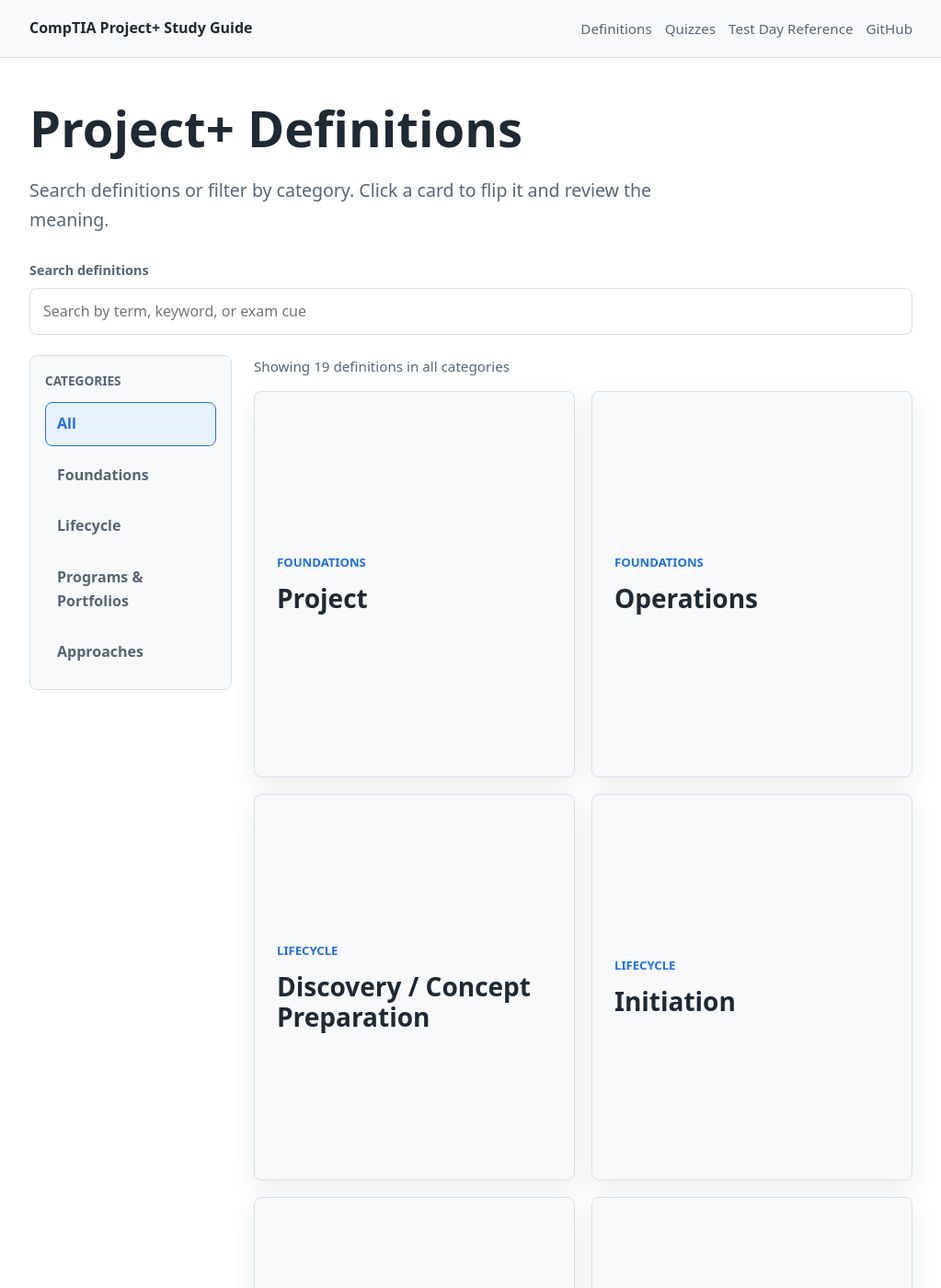
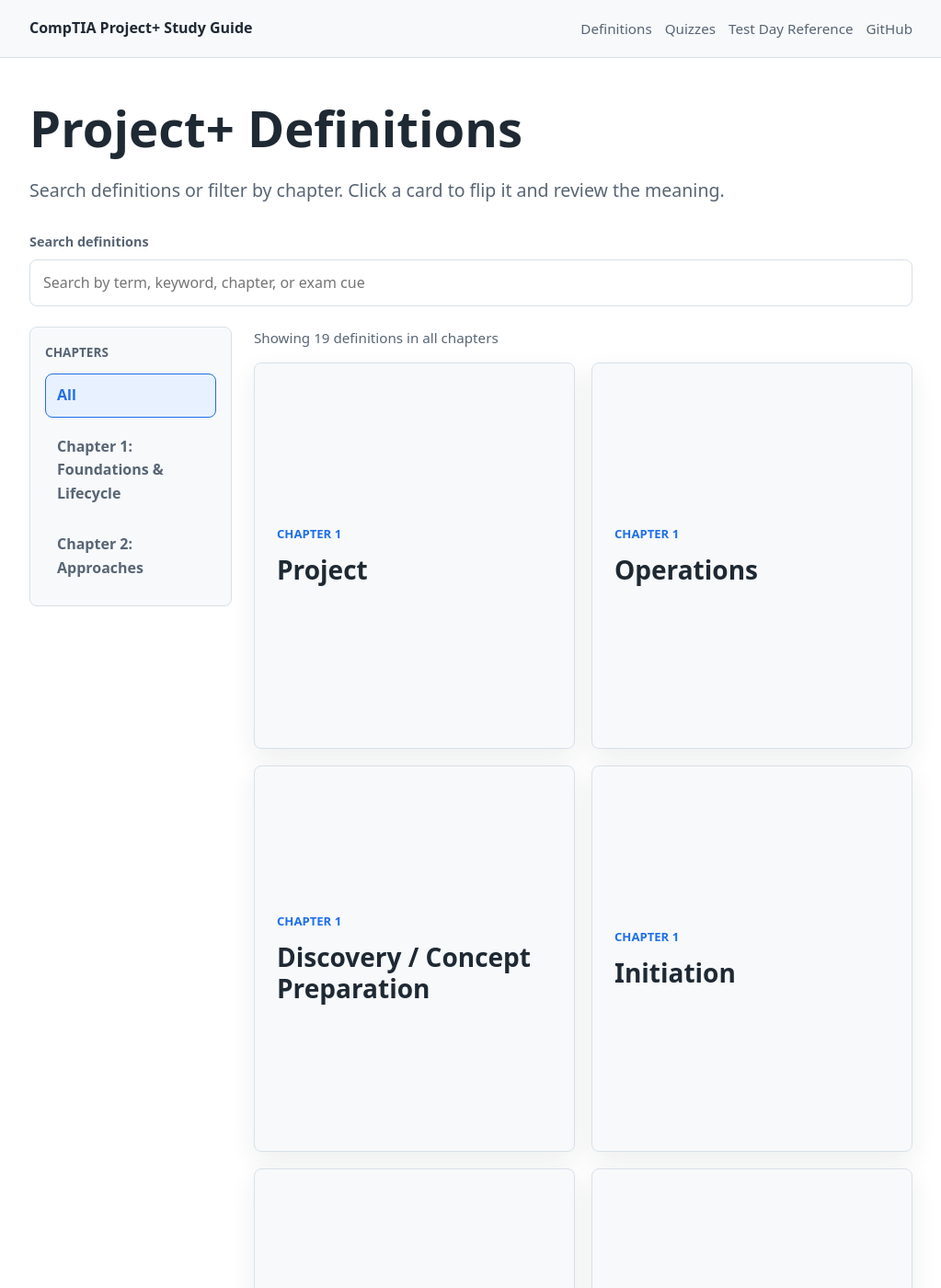
Before and after one commit to teganburns/project-plus-study-guide, a Jekyll site: the page built from Definitions.md, in a window 1280 px wide and 1400 px high. Shown: the whole window at 92% size, without its empty margins (128-1151 px from the left). Built offline with Jekyll 4.4.1, drawn with Linux system fonts in a browser that asks for light colours; some of the changed text lies outside the part shown.

Commit message:
Organize study guide by chapter

```diff
--- a/Definitions.md
+++ b/Definitions.md
@@ -6,21 +6,19 @@ permalink: /definitions/
 
 # Project+ Definitions
 
-<p class="lede">Search definitions or filter by category. Click a card to flip it and review the meaning.</p>
+<p class="lede">Search definitions or filter by chapter. Click a card to flip it and review the meaning.</p>
 
 <div class="definition-browser">
   <label class="definition-search-label" for="definition-search">Search definitions</label>
-  <input class="definition-search" id="definition-search" type="search" placeholder="Search by term, keyword, or exam cue" autocomplete="off" aria-controls="definition-card-grid">
+  <input class="definition-search" id="definition-search" type="search" placeholder="Search by term, keyword, chapter, or exam cue" autocomplete="off" aria-controls="definition-card-grid">
 
   <div class="definition-layout">
-    <aside class="definition-sidebar" aria-label="Definition categories">
-      <p class="definition-sidebar-title">Categories</p>
+    <aside class="definition-sidebar" aria-label="Definition chapters">
+      <p class="definition-sidebar-title">Chapters</p>
       <div class="definition-filter-list">
         <button class="definition-filter is-active" type="button" data-definition-category="all" aria-pressed="true">All</button>
-        <button class="definition-filter" type="button" data-definition-category="foundations" aria-pressed="false">Foundations</button>
-        <button class="definition-filter" type="button" data-definition-category="lifecycle" aria-pressed="false">Lifecycle</button>
-        <button class="definition-filter" type="button" data-definition-category="programs-portfolios" aria-pressed="false">Programs &amp; Portfolios</button>
-        <button class="definition-filter" type="button" data-definition-category="approaches" aria-pressed="false">Approaches</button>
+        <button class="definition-filter" type="button" data-definition-category="chapter-1" aria-pressed="false">Chapter 1: Foundations &amp; Lifecycle</button>
+        <button class="definition-filter" type="button" data-definition-category="chapter-2" aria-pressed="false">Chapter 2: Approaches</button>
       </div>
     </aside>
 
@@ -28,10 +26,10 @@ permalink: /definitions/
       <p class="definition-result-count" id="definition-result-count">Showing all definitions</p>
 
       <div class="definition-grid" id="definition-card-grid">
-        <article class="definition-card" data-category="foundations" data-search="project temporary unique product service result purpose start finish beginning end operations program portfolio" role="button" tabindex="0" aria-pressed="false">
+        <article class="definition-card" data-category="chapter-1" data-search="project temporary unique product service result purpose start finish beginning end operations program portfolio" role="button" tabindex="0" aria-pressed="false">
           <div class="definition-card-inner">
             <div class="definition-face definition-front">
-              <p class="definition-label">Foundations</p>
+              <p class="definition-label">Chapter 1</p>
               <h2>Project</h2>
             </div>
             <div class="definition-face definition-back">
@@ -47,10 +45,10 @@ permalink: /definitions/
           </div>
         </article>
 
-        <article class="definition-card" data-category="foundations" data-search="operations ongoing indefinite recurring business as usual day to day handover project transition" role="button" tabindex="0" aria-pressed="false">
+        <article class="definition-card" data-category="chapter-1" data-search="operations ongoing indefinite recurring business as usual day to day handover project transition" role="button" tabindex="0" aria-pressed="false">
           <div class="definition-card-inner">
             <div class="definition-face definition-front">
-              <p class="definition-label">Foundations</p>
+              <p class="definition-label">Chapter 1</p>
               <h2>Operations</h2>
             </div>
             <div class="definition-face definition-back">
@@ -65,10 +63,10 @@ permalink: /definitions/
           </div>
         </article>
 
-        <article class="definition-card" data-category="lifecycle" data-search="discovery concept preparation lifecycle business need opportunity before initiation approval" role="button" tabindex="0" aria-pressed="false">
+        <article class="definition-card" data-category="chapter-1" data-search="discovery concept preparation lifecycle business need opportunity before initiation approval" role="button" tabindex="0" aria-pressed="false">
           <div class="definition-card-inner">
             <div class="definition-face definition-front">
-              <p class="definition-label">Lifecycle</p>
+              <p class="definition-label">Chapter 1</p>
               <h2>Discovery / Concept Preparation</h2>
             </div>
             <div class="definition-face definition-back">
@@ -79,10 +77,10 @@ permalink: /definitions/
           </div>
         </article>
 
-        <article class="definition-card" data-category="lifecycle" data-search="initiation lifecycle authorize authorised charter formally start stakeholders objectives constraints" role="button" tabindex="0" aria-pressed="false">
+        <article class="definition-card" data-category="chapter-1" data-search="initiation lifecycle authorize authorised charter formally start stakeholders objectives constraints" role="button" tabindex="0" aria-pressed="false">
           <div class="definition-card-inner">
             <div class="definition-face definition-front">
-              <p class="definition-label">Lifecycle</p>
+              <p class="definition-label">Chapter 1</p>
               <h2>Initiation</h2>
             </div>
             <div class="definition-face definition-back">
@@ -97,10 +95,10 @@ permalink: /definitions/
           </div>
         </article>
 
-        <article class="definition-card" data-category="lifecycle" data-search="planning lifecycle scope schedule budget resources risks management approach plan" role="button" tabindex="0" aria-pressed="false">
+        <article class="definition-card" data-category="chapter-1" data-search="planning lifecycle scope schedule budget resources risks management approach plan" role="button" tabindex="0" aria-pressed="false">
           <div class="definition-card-inner">
             <div class="definition-face definition-front">
-              <p class="definition-label">Lifecycle</p>
+              <p class="definition-label">Chapter 1</p>
               <h2>Planning</h2>
             </div>
             <div class="definition-face definition-back">
@@ -111,10 +109,10 @@ permalink: /definitions/
           </div>
         </article>
 
-        <article class="definition-card" data-category="lifecycle" data-search="execution lifecycle perform work manage delivery deliverables team" role="button" tabindex="0" aria-pressed="false">
+        <article class="definition-card" data-category="chapter-1" data-search="execution lifecycle perform work manage delivery deliverables team" role="button" tabindex="0" aria-pressed="false">
           <div class="definition-card-inner">
             <div class="definition-face definition-front">
-              <p class="definition-label">Lifecycle</p>
+              <p class="definition-label">Chapter 1</p>
               <h2>Execution</h2>
             </div>
             <div class="definition-face definition-back">
@@ -125,10 +123,10 @@ permalink: /definitions/
           </div>
         </article>
 
-        <article class="definition-card" data-category="lifecycle" data-search="closing lifecycle acceptance final deliverables release resources archive records lessons learned" role="button" tabindex="0" aria-pressed="false">
+        <article class="definition-card" data-category="chapter-1" data-search="closing lifecycle acceptance final deliverables release resources archive records lessons learned" role="button" tabindex="0" aria-pressed="false">
           <div class="definition-card-inner">
             <div class="definition-face definition-front">
-              <p class="definition-label">Lifecycle</p>
+              <p class="definition-label">Chapter 1</p>
               <h2>Closing</h2>
             </div>
             <div class="definition-face definition-back">
@@ -142,10 +140,10 @@ permalink: /definitions/
           </div>
         </article>
 
-        <article class="definition-card" data-category="programs-portfolios" data-search="program related projects managed together shared outcomes dependencies resources benefits" role="button" tabindex="0" aria-pressed="false">
+        <article class="definition-card" data-category="chapter-1" data-search="program related projects managed together shared outcomes dependencies resources benefits" role="button" tabindex="0" aria-pressed="false">
           <div class="definition-card-inner">
             <div class="definition-face definition-front">
-              <p class="definition-label">Programs &amp; Portfolios</p>
+              <p class="definition-label">Chapter 1</p>
               <h2>Program</h2>
             </div>
             <div class="definition-face definition-back">
@@ -159,10 +157,10 @@ permalink: /definitions/
           </div>
         </article>
 
-        <article class="definition-card" data-category="programs-portfolios" data-search="program management interdependencies related projects dependencies coordinate benefits outcomes" role="button" tabindex="0" aria-pressed="false">
+        <article class="definition-card" data-category="chapter-1" data-search="program management interdependencies related projects dependencies coordinate benefits outcomes" role="button" tabindex="0" aria-pressed="false">
           <div class="definition-card-inner">
             <div class="definition-face definition-front">
-              <p class="definition-label">Programs &amp; Portfolios</p>
+              <p class="definition-label">Chapter 1</p>
               <h2>Program Management</h2>
             </div>
             <div class="definition-face definition-back">
@@ -176,10 +174,10 @@ permalink: /definitions/
           </div>
         </article>
 
-        <article class="definition-card" data-category="programs-portfolios" data-search="portfolio projects programs operations coordinated organizational objectives strategy strategic goals" role="button" tabindex="0" aria-pressed="false">
+        <article class="definition-card" data-category="chapter-1" data-search="portfolio projects programs operations coordinated organizational objectives strategy strategic goals" role="button" tabindex="0" aria-pressed="false">
           <div class="definition-card-inner">
             <div class="definition-face definition-front">
-              <p class="definition-label">Programs &amp; Portfolios</p>
+              <p class="definition-label">Chapter 1</p>
               <h2>Portfolio</h2>
             </div>
             <div class="definition-face definition-back">
@@ -193,10 +191,10 @@ permalink: /definitions/
           </div>
         </article>
 
-        <article class="definition-card" data-category="programs-portfolios" data-search="portfolio management selecting oversight prioritizing balancing governing strategic objectives value alignment" role="button" tabindex="0" aria-pressed="false">
+        <article class="definition-card" data-category="chapter-1" data-search="portfolio management selecting oversight prioritizing balancing governing strategic objectives value alignment" role="button" tabindex="0" aria-pressed="false">
           <div class="definition-card-inner">
             <div class="definition-face definition-front">
-              <p class="definition-label">Programs &amp; Portfolios</p>
+              <p class="definition-label">Chapter 1</p>
               <h2>Portfolio Management</h2>
             </div>
             <div class="definition-face definition-back">
@@ -210,10 +208,10 @@ permalink: /definitions/
           </div>
         </article>
 
-        <article class="definition-card" data-category="approaches" data-search="waterfall predictive sequential phased requirements design build test deploy traditional approach" role="button" tabindex="0" aria-pressed="false">
+        <article class="definition-card" data-category="chapter-2" data-search="waterfall predictive sequential phased requirements design build test deploy traditional approach" role="button" tabindex="0" aria-pressed="false">
           <div class="definition-card-inner">
             <div class="definition-face definition-front">
-              <p class="definition-label">Approaches</p>
+              <p class="definition-label">Chapter 2</p>
               <h2>Waterfall</h2>
             </div>
             <div class="definition-face definition-back">
@@ -228,10 +226,10 @@ permalink: /definitions/
           </div>
         </article>
 
-        <article class="definition-card" data-category="approaches" data-search="agile overview adaptive iterative incremental software development change customer feedback value collaboration" role="button" tabindex="0" aria-pressed="false">
+        <article class="definition-card" data-category="chapter-2" data-search="agile overview adaptive iterative incremental software development change customer feedback value collaboration" role="button" tabindex="0" aria-pressed="false">
           <div class="definition-card-inner">
             <div class="definition-face definition-front">
-              <p class="definition-label">Approaches</p>
+              <p class="definition-label">Chapter 2</p>
               <h2>Agile</h2>
             </div>
             <div class="definition-face definition-back">
@@ -245,10 +243,10 @@ permalink: /definitions/
           </div>
         </article>
 
-        <article class="definition-card" data-category="approaches" data-search="12 principles agile manifesto customer satisfaction welcome change frequent delivery collaboration motivated teams simplicity reflection" role="button" tabindex="0" aria-pressed="false">
+        <article class="definition-card" data-category="chapter-2" data-search="12 principles agile manifesto customer satisfaction welcome change frequent delivery collaboration motivated teams simplicity reflection" role="button" tabindex="0" aria-pressed="false">
           <div class="definition-card-inner">
             <div class="definition-face definition-front">
-              <p class="definition-label">Approaches</p>
+              <p class="definition-label">Chapter 2</p>
               <h2>12 Principles of Agile</h2>
             </div>
             <div class="definition-face definition-back">
@@ -263,10 +261,10 @@ permalink: /definitions/
           </div>
         </article>
 
-        <article class="definition-card" data-category="approaches" data-search="agile manifesto values individuals interactions processes tools working software comprehensive documentation customer collaboration contract negotiation responding to change following a plan" role="button" tabindex="0" aria-pressed="false">
+        <article class="definition-card" data-category="chapter-2" data-search="agile manifesto values individuals interactions processes tools working software comprehensive documentation customer collaboration contract negotiation responding to change following a plan" role="button" tabindex="0" aria-pressed="false">
           <div class="definition-card-inner">
             <div class="definition-face definition-front">
-              <p class="definition-label">Approaches</p>
+              <p class="definition-label">Chapter 2</p>
               <h2>Agile Manifesto Values</h2>
             </div>
             <div class="definition-face definition-back">
@@ -282,10 +280,10 @@ permalink: /definitions/
           </div>
         </article>
 
-        <article class="definition-card" data-category="approaches" data-search="selecting an approach predictive agile hybrid requirements uncertainty risk change complexity stakeholders" role="button" tabindex="0" aria-pressed="false">
+        <article class="definition-card" data-category="chapter-2" data-search="selecting an approach predictive agile hybrid requirements uncertainty risk change complexity stakeholders" role="button" tabindex="0" aria-pressed="false">
           <div class="definition-card-inner">
             <div class="definition-face definition-front">
-              <p class="definition-label">Approaches</p>
+              <p class="definition-label">Chapter 2</p>
               <h2>Selecting an Approach</h2>
             </div>
             <div class="definition-face definition-back">
@@ -299,10 +297,10 @@ permalink: /definitions/
           </div>
         </article>
 
-        <article class="definition-card" data-category="approaches" data-search="scrum framework agile sprint product owner scrum master development team backlog increment daily scrum review retrospective" role="button" tabindex="0" aria-pressed="false">
+        <article class="definition-card" data-category="chapter-2" data-search="scrum framework agile sprint product owner scrum master development team backlog increment daily scrum review retrospective" role="button" tabindex="0" aria-pressed="false">
           <div class="definition-card-inner">
             <div class="definition-face definition-front">
-              <p class="definition-label">Approaches</p>
+              <p class="definition-label">Chapter 2</p>
               <h2>Scrum Framework</h2>
             </div>
             <div class="definition-face definition-back">
@@ -316,10 +314,10 @@ permalink: /definitions/
           </div>
         </article>
 
-        <article class="definition-card" data-category="approaches" data-search="framework methodology kanban lean extreme programming xp prince2 methods agile predictive" role="button" tabindex="0" aria-pressed="false">
+        <article class="definition-card" data-category="chapter-2" data-search="framework methodology kanban lean extreme programming xp prince2 methods agile predictive" role="button" tabindex="0" aria-pressed="false">
           <div class="definition-card-inner">
             <div class="definition-face definition-front">
-              <p class="definition-label">Approaches</p>
+              <p class="definition-label">Chapter 2</p>
               <h2>Frameworks &amp; Methodologies</h2>
             </div>
             <div class="definition-face definition-back">
@@ -333,10 +331,10 @@ permalink: /definitions/
           </div>
         </article>
 
-        <article class="definition-card" data-category="approaches" data-search="hybrid approach predictive agile combination waterfall adaptive phases mixed methods" role="button" tabindex="0" aria-pressed="false">
+        <article class="definition-card" data-category="chapter-2" data-search="hybrid approach predictive agile combination waterfall adaptive phases mixed methods" role="button" tabindex="0" aria-pressed="false">
           <div class="definition-card-inner">
             <div class="definition-face definition-front">
-              <p class="definition-label">Approaches</p>
+              <p class="definition-label">Chapter 2</p>
               <h2>Hybrid Approach</h2>
             </div>
             <div class="definition-face definition-back">
--- a/_layouts/default.html
+++ b/_layouts/default.html
@@ -482,11 +482,9 @@
       let activeDefinitionCategory = "all";
 
       const categoryLabels = {
-        all: "all categories",
-        foundations: "Foundations",
-        lifecycle: "Lifecycle",
-        "programs-portfolios": "Programs & Portfolios",
-        approaches: "Approaches",
+        all: "all chapters",
+        "chapter-1": "Chapter 1: Foundations & Lifecycle",
+        "chapter-2": "Chapter 2: Approaches",
       };
 
       const normalizeText = (value) => value.toLowerCase().trim();
```
Also changed, not shown: Quizzes.md (+13 -13 lines).
